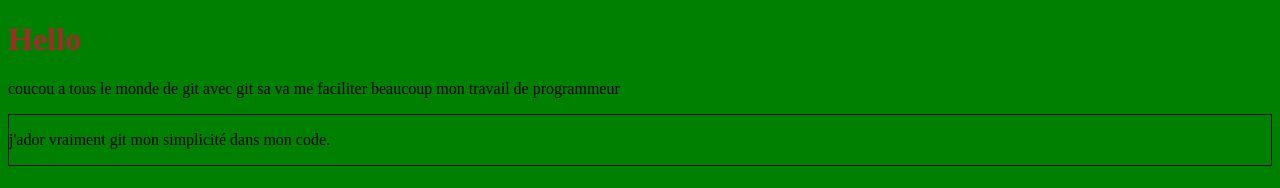
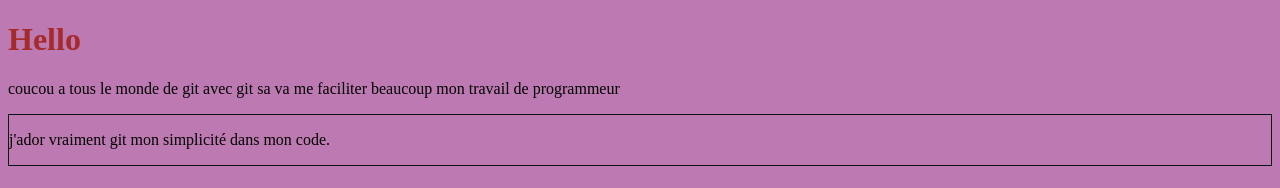
Before and after one commit to Koly93/Galasio, a plain HTML site: page index.html in a window 1280 px wide. Drawn offline with Linux system fonts and the light colour scheme.

Commit message:
j'ai changer le background du body

```diff
--- a/index.html
+++ b/index.html
@@ -8,7 +8,7 @@
 <body>
     <style>
         body{
-            background-color: green;
+            background-color: rgb(189, 121, 177);
 
         }
         h1{
```
